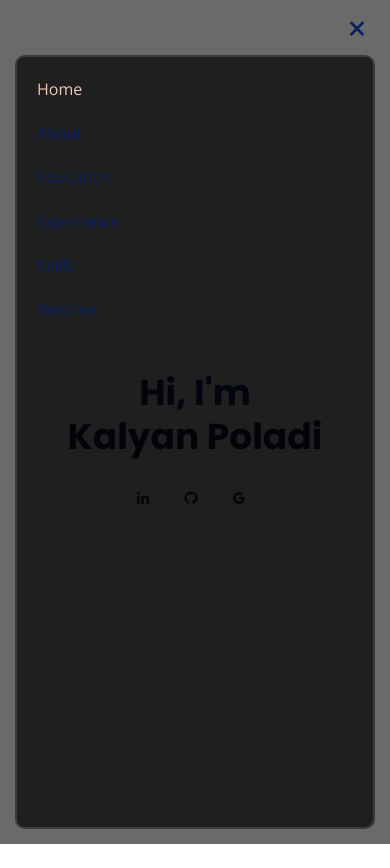
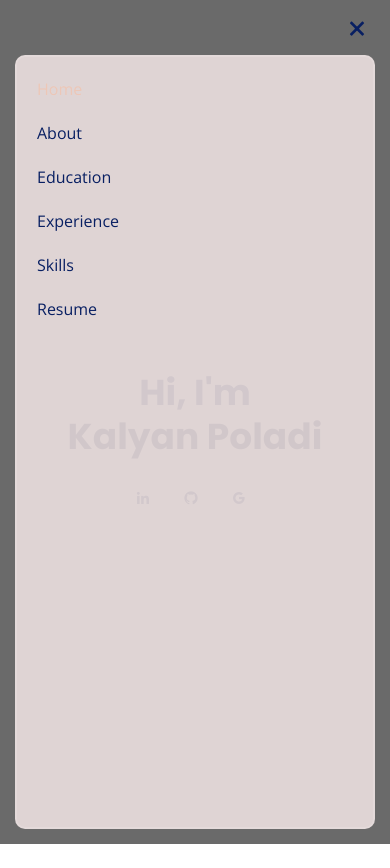
Before and after one commit to vp460/kkrao.github.io, a plain HTML site: page index.html in a window 390 px wide. Both pictures are taken after a click on the button 357 px from the left and 28 px from the top of the page. Drawn offline with nearby package versions, Linux system fonts and the light colour scheme.

Commit message:
Update styles3.css

```diff
--- a/assets/css/styles3.css
+++ b/assets/css/styles3.css
@@ -246,7 +246,7 @@
     left: 15px;
     z-index: 9999;
     overflow-y: auto;
-    background: rgba(0, 0, 0, 0.7);
+    background: rgba(243, 230, 230, 0.863);
     transition: ease-in-out 0s;
     opacity: 0;
     visibility: hidden;
```
